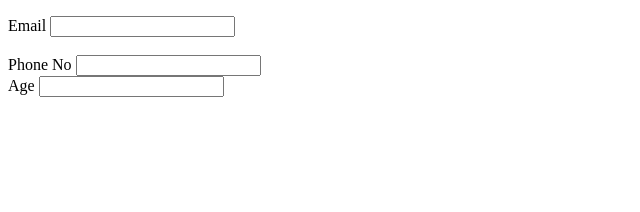
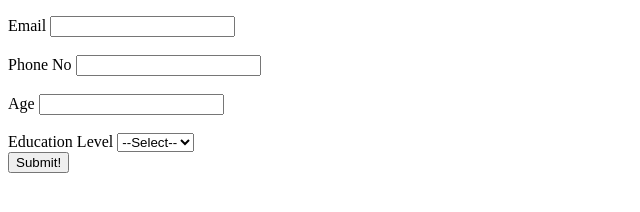
Before and after one commit to asimcyram786/cyram-form, a plain HTML site: page index.html in a window 1280 px wide. Shown: the part 100-312 px from the top of the page, without its empty margins (0-640 px from the left). Drawn offline with Linux system fonts and the light colour scheme.

Commit message:
Add Education level or submit button

```diff
--- a/index.html
+++ b/index.html
@@ -13,9 +13,23 @@
      <br> <br>
      <label for="">Phone No</label>
      <input type="text" name="" id="">
-     <br>
+     <br>  <br>
      <label for="">Age</label>
      <input type="text" name="" id="">
+     <br> <br>
+     <label for="">Education Level</label>
+     <select>
+       <option value="study">--Select--</option>
+       <option value="study">School</option>
+       <option value="study">Collage</option>
+       <option value="study">Uni</option>
+      </select>
+      <br><b>
+
+  <button>Submit!</button>
+
+
+
 
 
 
```
